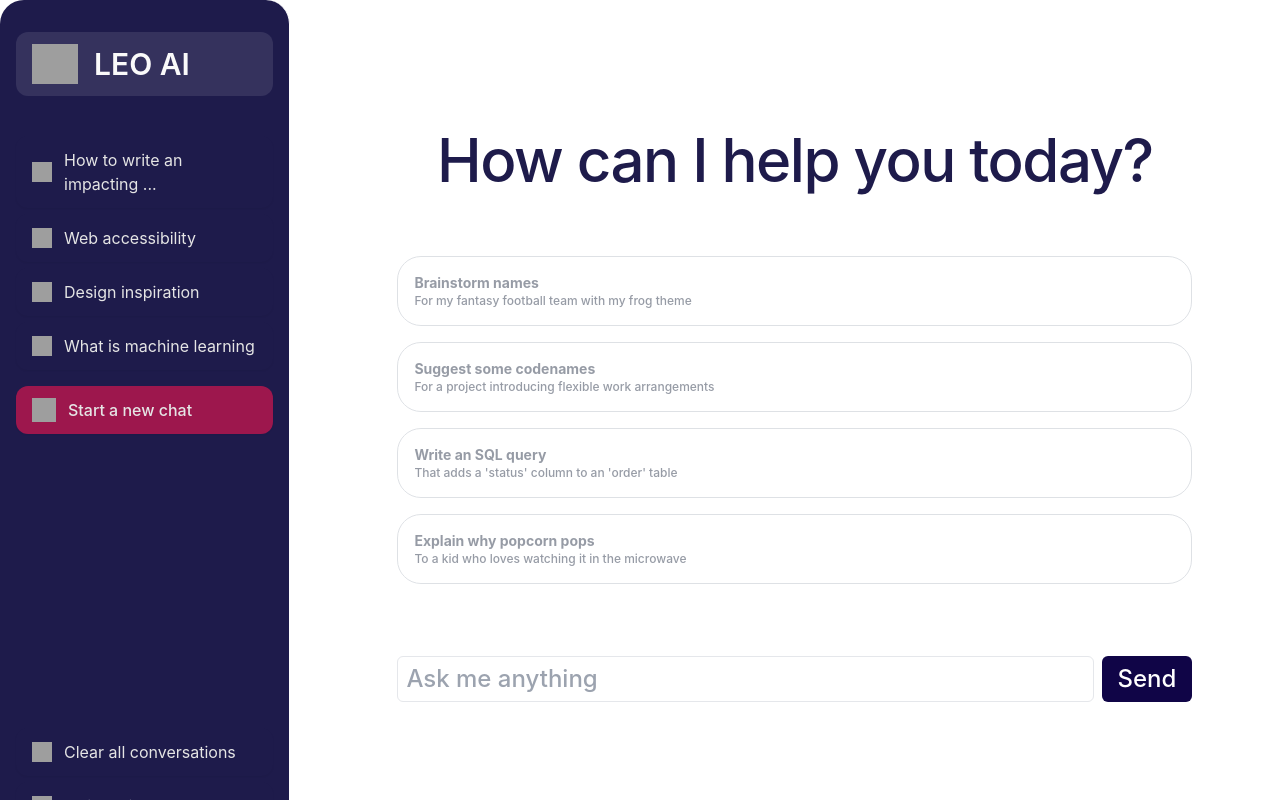
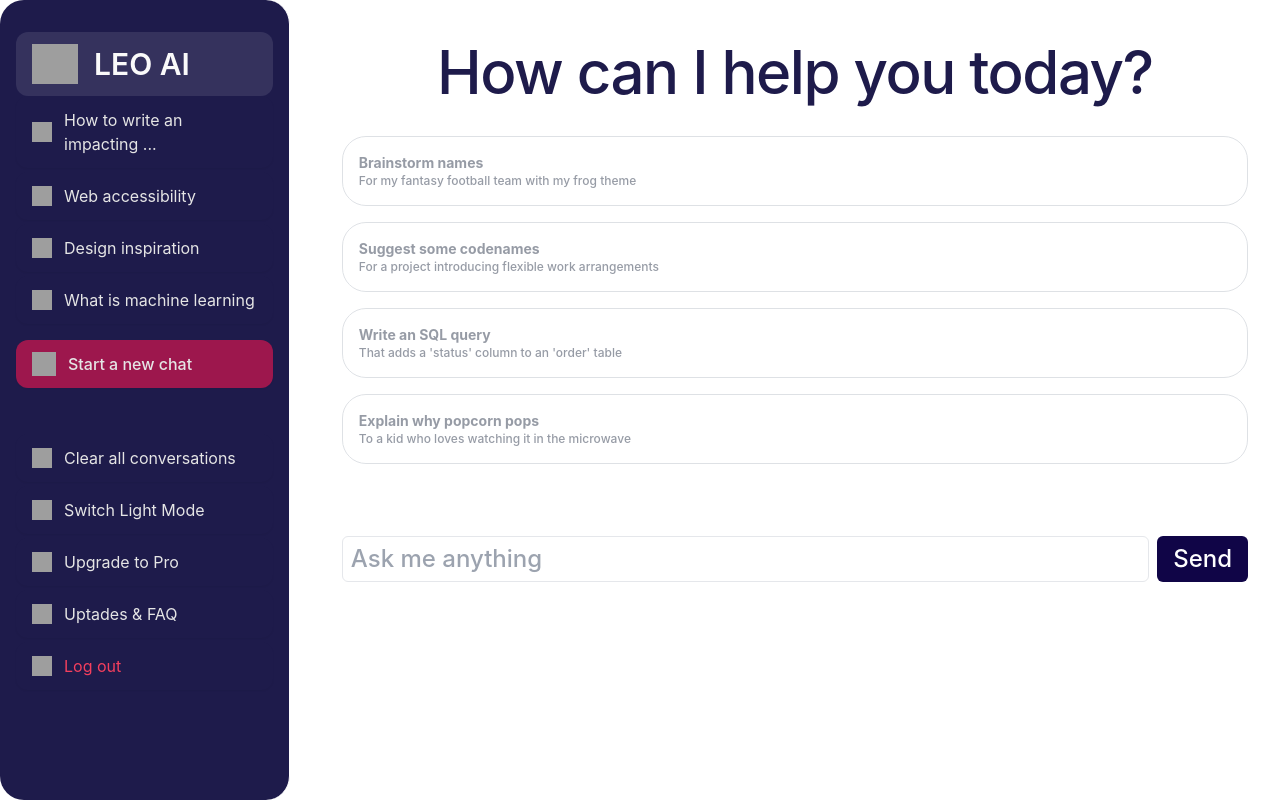
Before and after one commit to GmanSibs1906/leoweb, a React (Create React App) app in the folder client/: page /chat in a window 1280 px wide. Shown: the top 800 px of the page. Built offline with nearby package versions, Linux system fonts and the light colour scheme; grey boxes are pictures that could not be loaded; the HTML template or start-up script is replaced by a standard one.

Commit message:
Updated the content to fit the screen

```diff
--- a/client/src/components/Chat.js
+++ b/client/src/components/Chat.js
@@ -64,17 +64,17 @@ function Chat() {
   }, [chatHistory]);
 
   return (
-    <div className="flex">
+    <div className="flex h-screen">
   <Sidebar />
   <div className="flex flex-col ml-5 w-[77%] max-md:ml-0 max-md:w-full">
-        <div className="flex flex-col mt-32 max-md:mt-10 max-md:max-w-full">
+    <div className="flex flex-col mt-10 max-md:mt-4 max-md:max-w-full">
       <div className="flex flex-col justify-center font-medium max-md:max-w-full">
-            <div className="flex flex-col pb-20 max-md:max-w-full">
+        <div className="flex flex-col pb-10 max-md:max-w-full">
           <div className="self-center text-6xl tracking-tight text-center leading-[64.2px] text-indigo-950 max-md:max-w-full max-md:text-4xl">
             How can I help you today?
           </div>
-              <div className="flex flex-wrap justify-center content-start items-center px-16 mt-16 mb-36 text-2xl leading-7 text-white max-md:px-5 max-md:my-10 max-md:max-w-full">
-                <div className="flex flex-col max-w-full w-[795px]">
+          <div className="flex flex-wrap justify-center content-start items-center px-8 mt-8 mb-16 text-2xl leading-7 text-white max-md:px-4 max-md:my-8 max-md:max-w-full">
+            <div className="flex flex-col max-w-full w-full">
               <div className="flex flex-col justify-center rounded-xl max-md:max-w-full">
                 <div className="flex flex-col justify-center max-md:max-w-full">
                   <div id="chat-history" className="h-96 overflow-y-auto mb-4">
@@ -119,12 +119,12 @@ function Chat() {
               </div>
             </div>
           </div>
-
         </div>
       </div>
     </div>
   </div>
 </div>
+
   );
 }
 
--- a/client/src/components/Sidebar.js
+++ b/client/src/components/Sidebar.js
@@ -2,10 +2,10 @@ import React from 'react';
 
 function Sidebar() {
   return (
-    <div className="flex flex-col w-[23%] max-md:ml-0 max-md:w-full">
-      <div className="flex flex-col grow px-4 pt-8 pb-4 w-full rounded-3xl border-r border-solid bg-indigo-950 border-r-white border-r-opacity-10 max-md:pr-5 max-md:mt-8">
+    <div className="flex flex-col w-[23%] max-md:ml-0 max-md:w-full h-full">
+      <div className="flex flex-col grow px-4 pt-8 pb-4 w-full rounded-3xl border-r border-solid bg-indigo-950 border-r-white border-r-opacity-10 max-md:pr-5 max-md:mt-8 overflow-auto">
         <div className="flex flex-col">
-          <div className="flex flex-col pb-20 text-3xl font-semibold leading-6 text-neutral-50">
+          <div className="flex flex-col pb-4 text-3xl font-semibold leading-6 text-neutral-50">
             <div className="flex flex-col justify-center px-4 py-3 w-full rounded-xl bg-white bg-opacity-10">
               <div className="flex gap-4">
                 <img
@@ -19,7 +19,7 @@ function Sidebar() {
               </div>
             </div>
           </div>
-          <div className="flex z-10 flex-col -mt-10 text-base leading-6 text-neutral-200">
+          <div className="flex z-10 flex-col -mt-4 text-base leading-6 text-neutral-200">
             <div className="flex flex-col">
               <div className="flex gap-3 px-4 py-3 rounded-xl shadow-sm">
                 <img
@@ -29,7 +29,7 @@ function Sidebar() {
                 />
                 <div>How to write an impacting ...</div>
               </div>
-              <div className="flex gap-3 px-4 py-3 mt-1.5 rounded-xl shadow-sm">
+              <div className="flex gap-3 px-4 py-3 mt-1 rounded-xl shadow-sm">
                 <img
                   loading="lazy"
                   src="https://cdn.builder.io/api/v1/image/assets/TEMP/8747002c886561fe6eeeb0e87f1a4f3f53d518003eee30c1b9fbbbe657d30016?apiKey=b9e8a53434bd4901a8aa6b01f0bdd9a1&"
@@ -37,7 +37,7 @@ function Sidebar() {
                 />
                 <div>Web accessibility</div>
               </div>
-              <div className="flex gap-3 px-4 py-3 mt-1.5 rounded-xl shadow-sm">
+              <div className="flex gap-3 px-4 py-3 mt-1 rounded-xl shadow-sm">
                 <img
                   loading="lazy"
                   src="https://cdn.builder.io/api/v1/image/assets/TEMP/aa20cd752807bdd975666312096c93ffb101d4c3783f54f1b4cd832035df4a1a?apiKey=b9e8a53434bd4901a8aa6b01f0bdd9a1&"
@@ -45,7 +45,7 @@ function Sidebar() {
                 />
                 <div>Design inspiration</div>
               </div>
-              <div className="flex gap-3 px-4 py-3 mt-1.5 rounded-xl shadow-sm">
+              <div className="flex gap-3 px-4 py-3 mt-1 rounded-xl shadow-sm">
                 <img
                   loading="lazy"
                   src="https://cdn.builder.io/api/v1/image/assets/TEMP/e8efc6241736f05d408d82e03fcbf86ae39daecda1f1136ad15b63663f28fde6?apiKey=b9e8a53434bd4901a8aa6b01f0bdd9a1&"
@@ -63,7 +63,7 @@ function Sidebar() {
               <div>Start a new chat</div>
             </div>
           </div>
-          <div className="flex flex-col justify-center mt-72 text-base leading-6 text-neutral-200 max-md:mt-10">
+          <div className="flex flex-col justify-center mt-10 text-base leading-6 text-neutral-200 max-md:mt-4">
             <div className="flex flex-col justify-center">
               <div className="flex flex-col pt-1.5">
                 <div className="flex gap-3 px-4 py-3 rounded-xl shadow-sm">
@@ -74,7 +74,7 @@ function Sidebar() {
                   />
                   <div>Clear all conversations</div>
                 </div>
-                <div className="flex gap-3 px-4 py-3 mt-1.5 rounded-xl shadow-sm">
+                <div className="flex gap-3 px-4 py-3 mt-1 rounded-xl shadow-sm">
                   <img
                     loading="lazy"
                     src="https://cdn.builder.io/api/v1/image/assets/TEMP/52b5be7910d5bbaf066b7fe2921b6d14bf03f04e61f3a0a2d6d5e7e8d899ed92?apiKey=b9e8a53434bd4901a8aa6b01f0bdd9a1&"
@@ -82,7 +82,7 @@ function Sidebar() {
                   />
                   <div>Switch Light Mode</div>
                 </div>
-                <div className="flex gap-3 px-4 py-3 mt-1.5 rounded-xl shadow-sm">
+                <div className="flex gap-3 px-4 py-3 mt-1 rounded-xl shadow-sm">
                   <img
                     loading="lazy"
                     src="https://cdn.builder.io/api/v1/image/assets/TEMP/492ff50bc1a3acfb621a7b9b9d72d373d161c07ba723418cf9949ef20a3e38e7?apiKey=b9e8a53434bd4901a8aa6b01f0bdd9a1&"
@@ -90,7 +90,7 @@ function Sidebar() {
                   />
                   <div>Upgrade to Pro</div>
                 </div>
-                <div className="flex gap-3 px-4 py-3 mt-1.5 rounded-xl shadow-sm">
+                <div className="flex gap-3 px-4 py-3 mt-1 rounded-xl shadow-sm">
                   <img
                     loading="lazy"
                     src="https://cdn.builder.io/api/v1/image/assets/TEMP/79c1654f44627c6b0db56679b08e79147fd6de35a07bf126250abf1a88f2b548?apiKey=b9e8a53434bd4901a8aa6b01f0bdd9a1&"
@@ -98,7 +98,7 @@ function Sidebar() {
                   />
                   <div>Uptades & FAQ</div>
                 </div>
-                <div className="flex gap-3 px-4 py-3 mt-1.5 text-rose-500 rounded-xl shadow-sm">
+                <div className="flex gap-3 px-4 py-3 mt-1 text-rose-500 rounded-xl shadow-sm">
                   <img
                     loading="lazy"
                     src="https://cdn.builder.io/api/v1/image/assets/TEMP/4c84f30c054d44366b00df6b2494c7ffafbbd15234fc91f67f38efca58c3cf02?apiKey=b9e8a53434bd4901a8aa6b01f0bdd9a1&"
```
Lines whose indentation alone changed are shown as unchanged.
